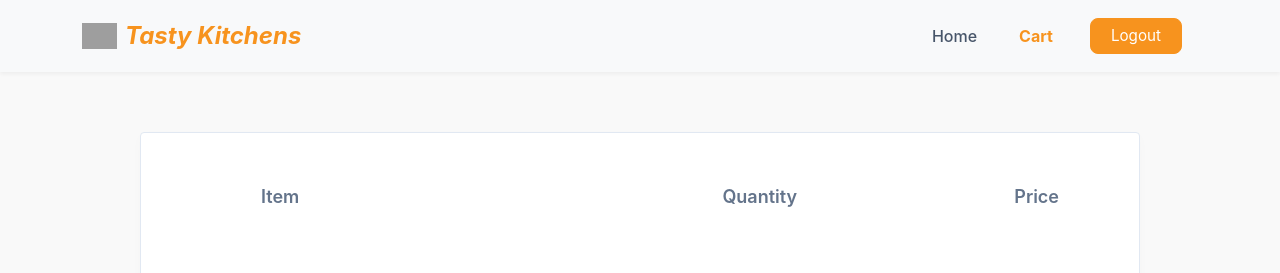
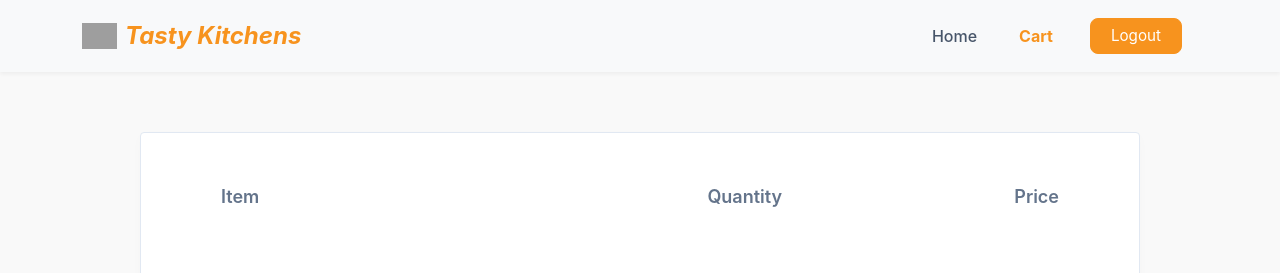
Before and after one commit to Balamurugan2004m/tasty-kitchens-app, a React (Vite) app: page /cart in a window 1280 px wide. Shown: the top 273 px of the page. Built offline with nearby package versions, Linux system fonts and the light colour scheme; grey boxes are pictures that could not be loaded.

Commit message:
feat: add CartPage styling.

```diff
--- a/src/pages/CartPage/index.css
+++ b/src/pages/CartPage/index.css
@@ -42,7 +42,7 @@
 .header-item {
   flex: 2;
   text-align: left;
-  padding-left: 120px;
+  padding-left: 80px;
 }
 
 .header-quantity {
@@ -132,6 +132,9 @@
   flex: 1;
   text-align: right;
   padding-right: 80px;
+  display: flex;
+  justify-content: flex-end;
+  align-items: center;
 }
 
 .cart-item-price {
```
